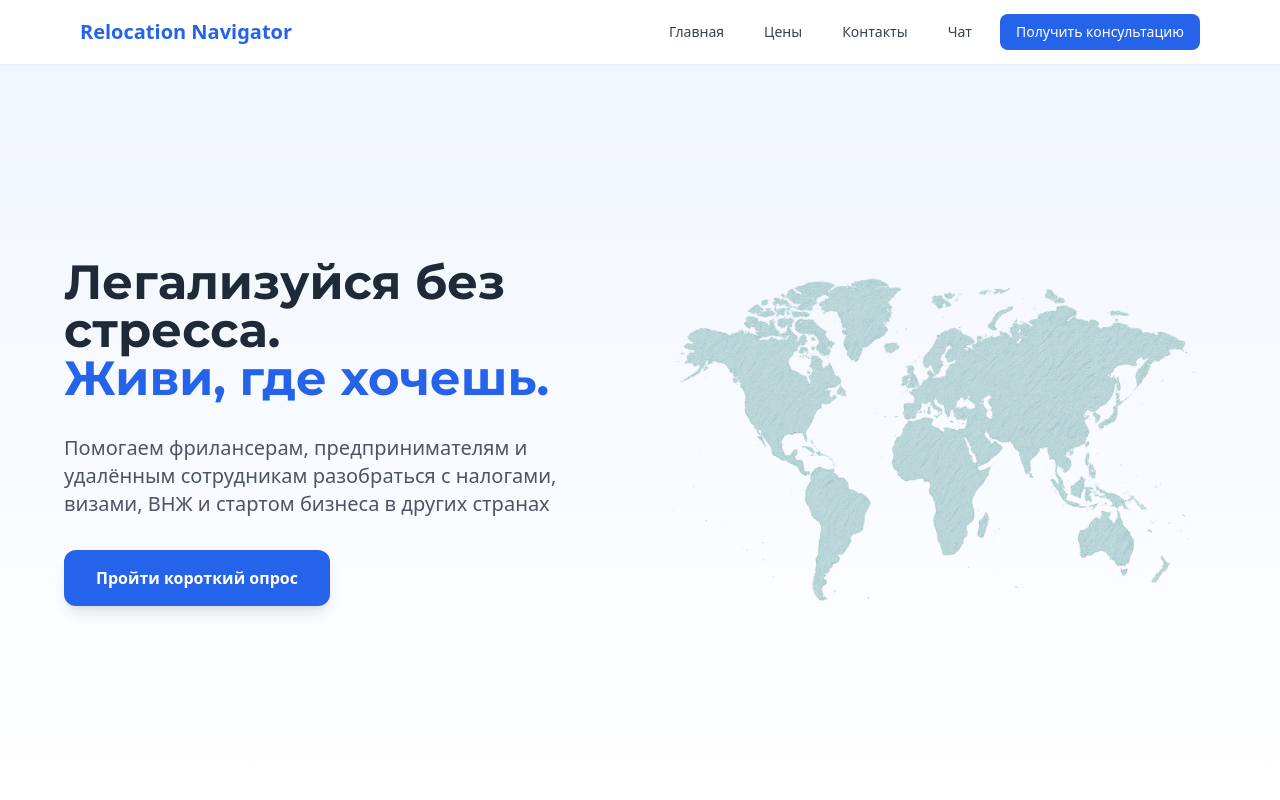
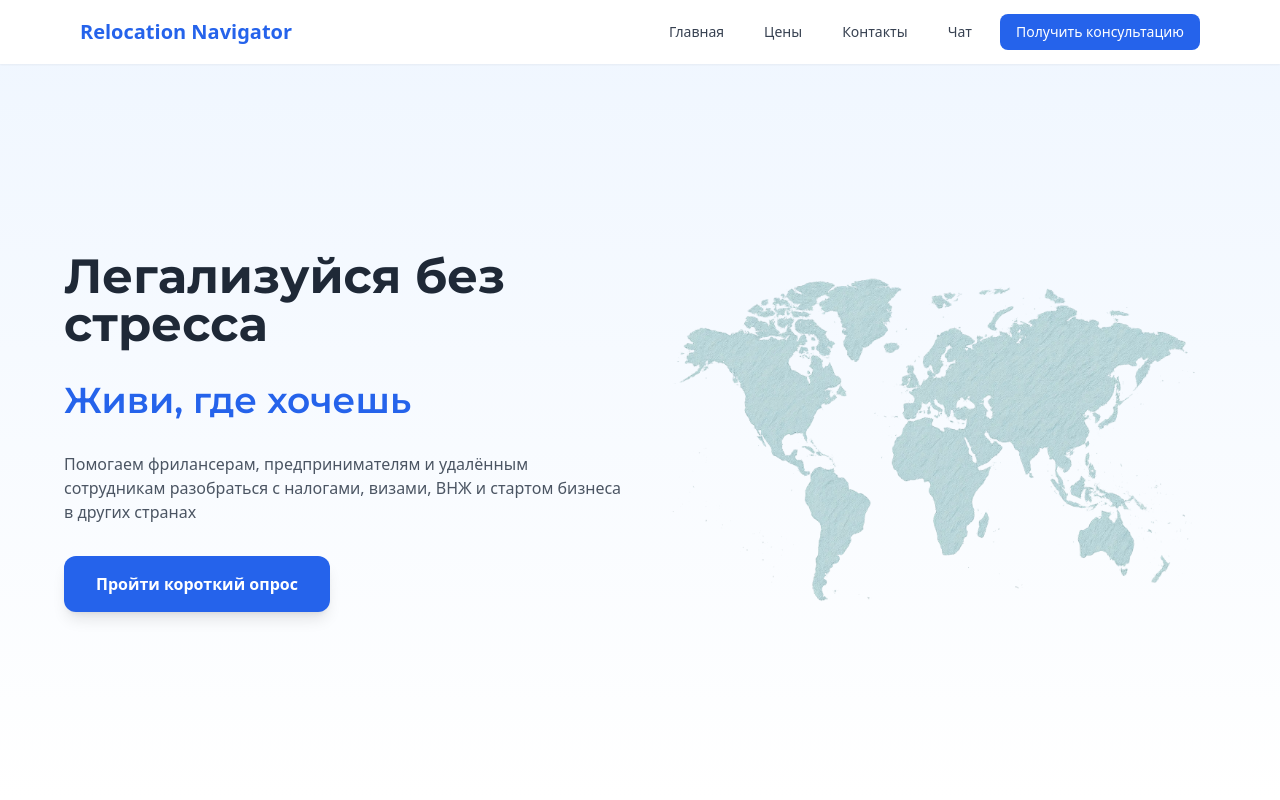
Before and after one commit to SvetaAn/expats, a plain HTML site: page index.html in a window 1280 px wide. Shown: the top 800 px of the page. Drawn offline with nearby package versions, Linux system fonts and the light colour scheme.

Commit message:
header text

```diff
--- a/index.html
+++ b/index.html
@@ -19,11 +19,12 @@
     <div class="max-w-6xl mx-auto flex flex-col md:flex-row items-center gap-8">
       <div class="max-w-3xl text-center md:text-left space-y-8 md:w-1/2">
         <h1 class="text-4xl sm:text-5xl font-bold leading-tight text-gray-800">
-          Легализуйся без стресса.
-          <br />
-          <span class="text-blue-600">Живи, где хочешь.</span>
+          Легализуйся без стресса
         </h1>
-        <p class="text-xl text-gray-600">
+        <h2 class="text-3xl sm:text-4xl font-semibold text-blue-600">
+          Живи, где хочешь
+        </h2>
+        <p class="text-base text-gray-600">
           Помогаем фрилансерам, предпринимателям и удалённым сотрудникам разобраться с налогами,
           визами, ВНЖ и стартом бизнеса в других странах
         </p>
```
